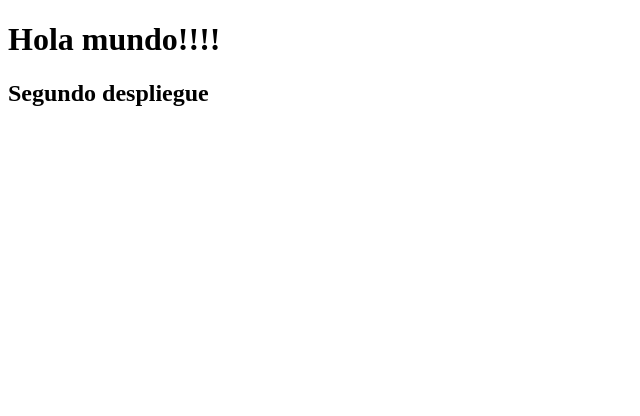
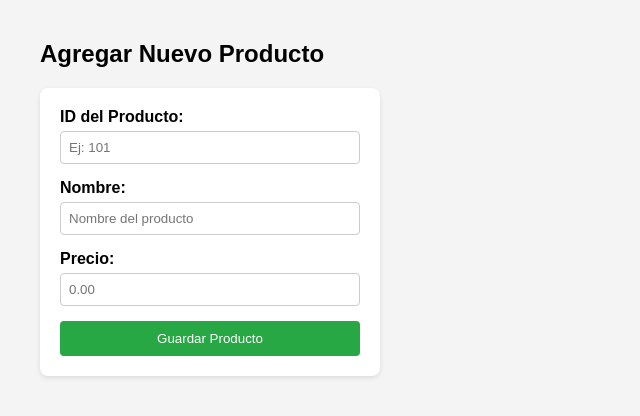
Before and after one commit to Builesss/Proyecto_vercel, a plain HTML site: page index.html in a window 1280 px wide. Shown: the whole page, without its empty margins (0-640 px from the left). Drawn offline with Linux system fonts and the light colour scheme.

Commit message:
Se crea el formulario

```diff
--- a/index.html
+++ b/index.html
@@ -1,12 +1,82 @@
 <!DOCTYPE html>
-<html lang="en">
+<html lang="es">
+
 <head>
     <meta charset="UTF-8">
     <meta name="viewport" content="width=device-width, initial-scale=1.0">
-    <title>Document</title>
+    <title>Formulario de Productos</title>
+    <style>
+        body {
+            font-family: sans-serif;
+            margin: 40px;
+            background-color: #f4f4f4;
+        }
+
+        form {
+            background: white;
+            padding: 20px;
+            border-radius: 8px;
+            max-width: 300px;
+            box-shadow: 0 2px 5px rgba(0, 0, 0, 0.1);
+        }
+
+        div {
+            margin-bottom: 15px;
+        }
+
+        label {
+            display: block;
+            margin-bottom: 5px;
+            font-weight: bold;
+        }
+
+        input {
+            width: 100%;
+            padding: 8px;
+            box-sizing: border-box;
+            border: 1px solid #ccc;
+            border-radius: 4px;
+        }
+
+        button {
+            width: 100%;
+            padding: 10px;
+            background-color: #28a745;
+            color: white;
+            border: none;
+            border-radius: 4px;
+            cursor: pointer;
+        }
+
+        button:hover {
+            background-color: #218838;
+        }
+    </style>
 </head>
+
 <body>
-    <h1>Hola mundo!!!!</h1>
-    <h2>Segundo despliegue</h2>
+
+    <h2>Agregar Nuevo Producto</h2>
+
+    <form action="/guardar-datos" method="POST">
+        <div>
+            <label for="id">ID del Producto:</label>
+            <input type="number" id="id" name="id" required placeholder="Ej: 101">
+        </div>
+
+        <div>
+            <label for="name">Nombre:</label>
+            <input type="text" id="name" name="name" required placeholder="Nombre del producto">
+        </div>
+
+        <div>
+            <label for="price">Precio:</label>
+            <input type="number" id="price" name="price" step="0.01" required placeholder="0.00">
+        </div>
+
+        <button type="submit">Guardar Producto</button>
+    </form>
+
 </body>
+
 </html>
```
